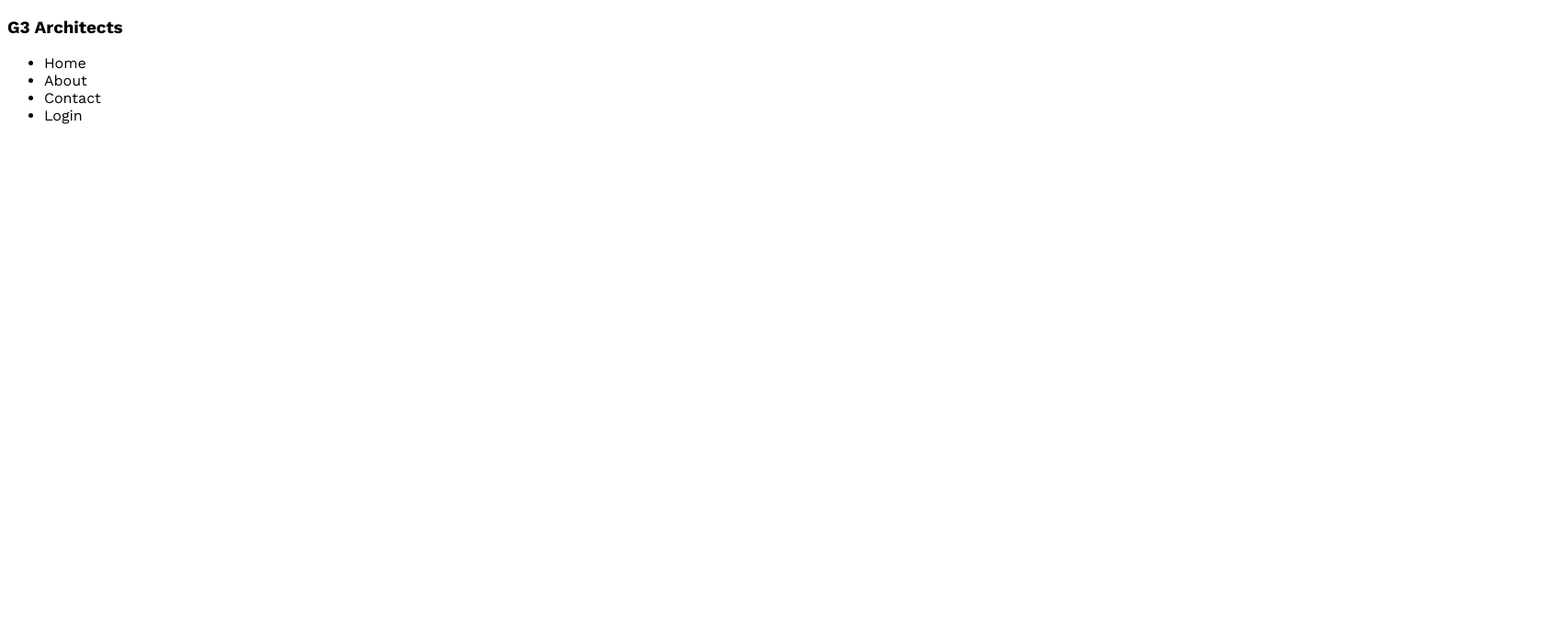
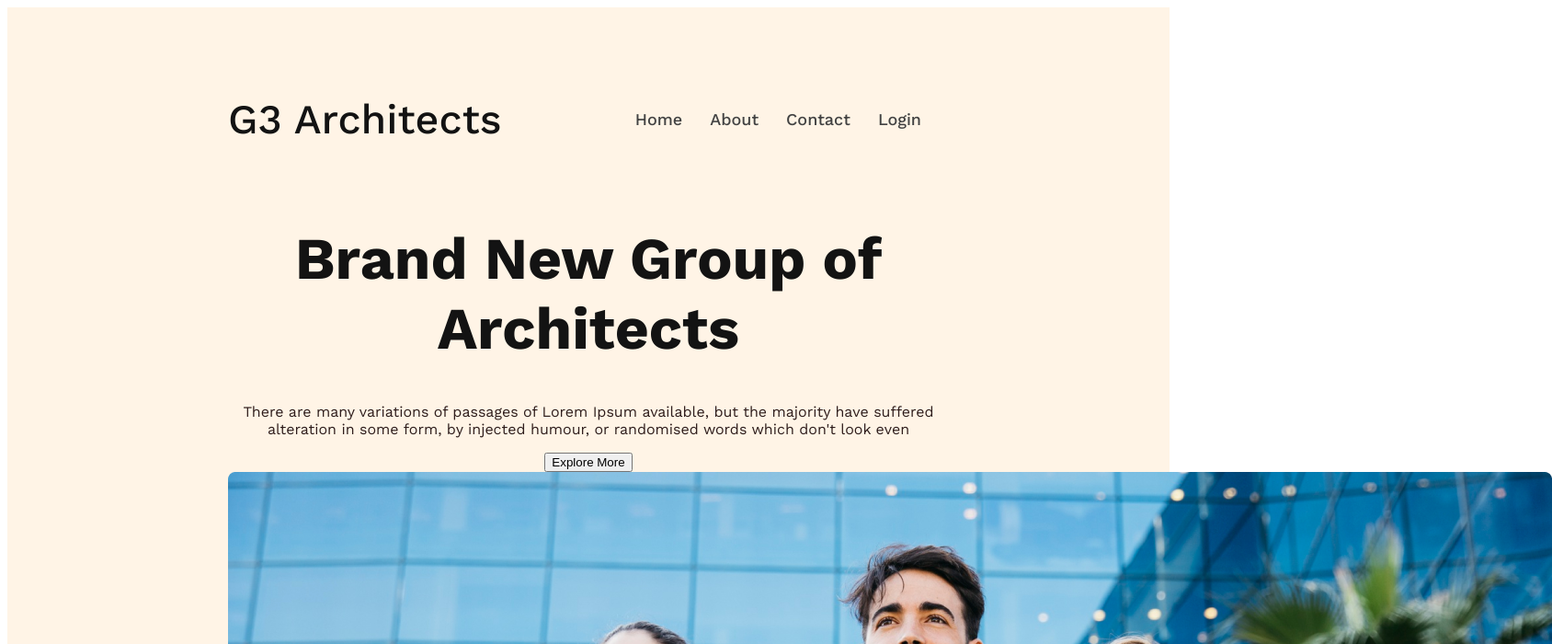
Before and after one commit to MohammadShoyaib/html-css-landing-page, a plain HTML site: page index.html in a window 1280 px wide. Shown: the top 700 px of the page at 92% size, 1688 px wide, since content can reach past the window. Drawn offline with nearby package versions, Linux system fonts and the light colour scheme.

Commit message:
banner content added

```diff
--- a/index.html
+++ b/index.html
@@ -3,7 +3,7 @@
 <head>
     <meta charset="UTF-8">
     <meta name="viewport" content="width=device-width, initial-scale=1.0">
-    <title>Document</title>
+    <title>Lnding page</title>
 
     <link rel="preconnect" href="https://fonts.googleapis.com">
     <link rel="preconnect" href="https://fonts.gstatic.com" crossorigin>
@@ -12,16 +12,24 @@
     <link rel="stylesheet" href="style/style.css">
 </head>
 <body>
-    <header>
-        <nav>
-            <h3>G3 Architects</h3>
+    <header class="header-style">
+        <nav >
+            <h3 class="nav-title">G3 Architects</h3>
             <ul>
-                <li>Home</li>
-                <li>About</li>
-                <li>Contact</li>
-                <li>Login</li>
+                <li><a href="">Home</a></li>
+                <li><a href="">About</a></li>
+                <li><a href="">Contact</a></li>
+                <li><a href="">Login</a></li>
             </ul>
         </nav>
+        <div class="banner">
+            <div class="baner-cont">
+                <h1 class="banner-title">Brand New Group of Architects </h1>
+                <p class="banner-description">There are many variations of passages of Lorem Ipsum available, but the majority have suffered alteration in some form, by injected humour, or randomised words which don't look even</p>
+                <button class="btn">Explore More</button>
+            </div>
+            <img src="images/banner.png" alt="">
+        </div>
     </header>
     <main>
 
--- a/style/style.css
+++ b/style/style.css
@@ -1,3 +1,49 @@
 body{
     font-family: 'Work Sans', sans-serif;
 }
+
+/* haeder-style */
+.header-style{
+    background: rgba(255, 144, 14, 0.10);
+    padding: 50px 240px;
+}
+nav{
+    display: flex;
+    justify-content: space-between;
+    align-items: center;
+}
+nav ul{
+    display: flex;
+}
+nav li{
+    list-style: none;
+    margin-right: 30px;
+    font-weight: 500;
+    font-size: 1rem;
+}
+nav li a{
+    text-decoration: none;
+    color: #424242;
+    font-family: Work Sans;
+    font-size: 18px;
+    font-weight: 500;
+}
+.nav-title{
+    font-size: 2.8rem;
+    color: #131313;
+    font-weight: 500;
+}
+.banner-title{
+    color: #131313;
+    text-align: center;
+    font-size: 64px;
+    font-weight: 700;
+}
+.banner-description{
+    color: rgba(21, 3, 3, 0.895);
+}
+.baner-cont{
+    max-width: 800px;
+    text-align: center;
+    margin: 0 auto;
+}
```
